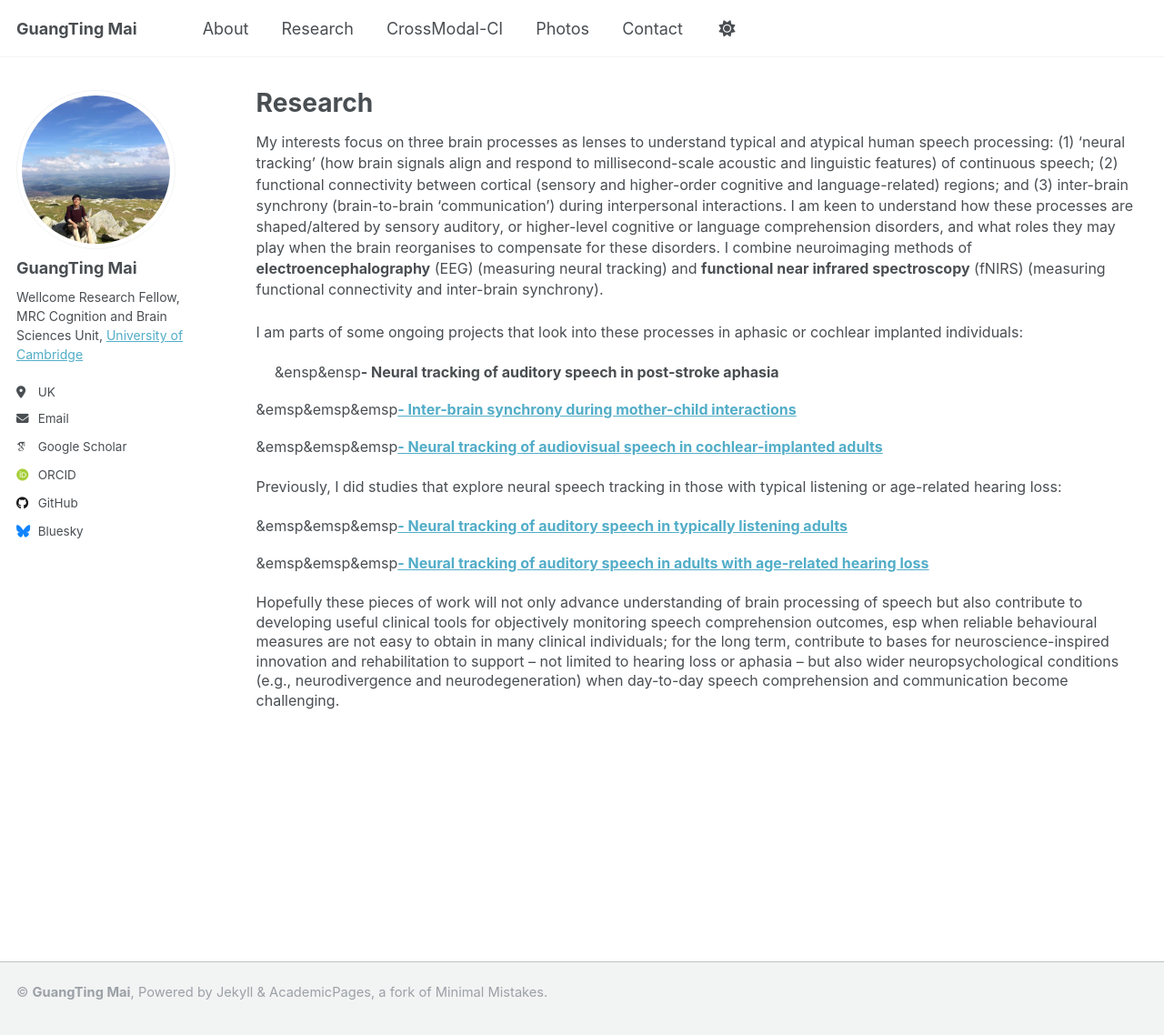
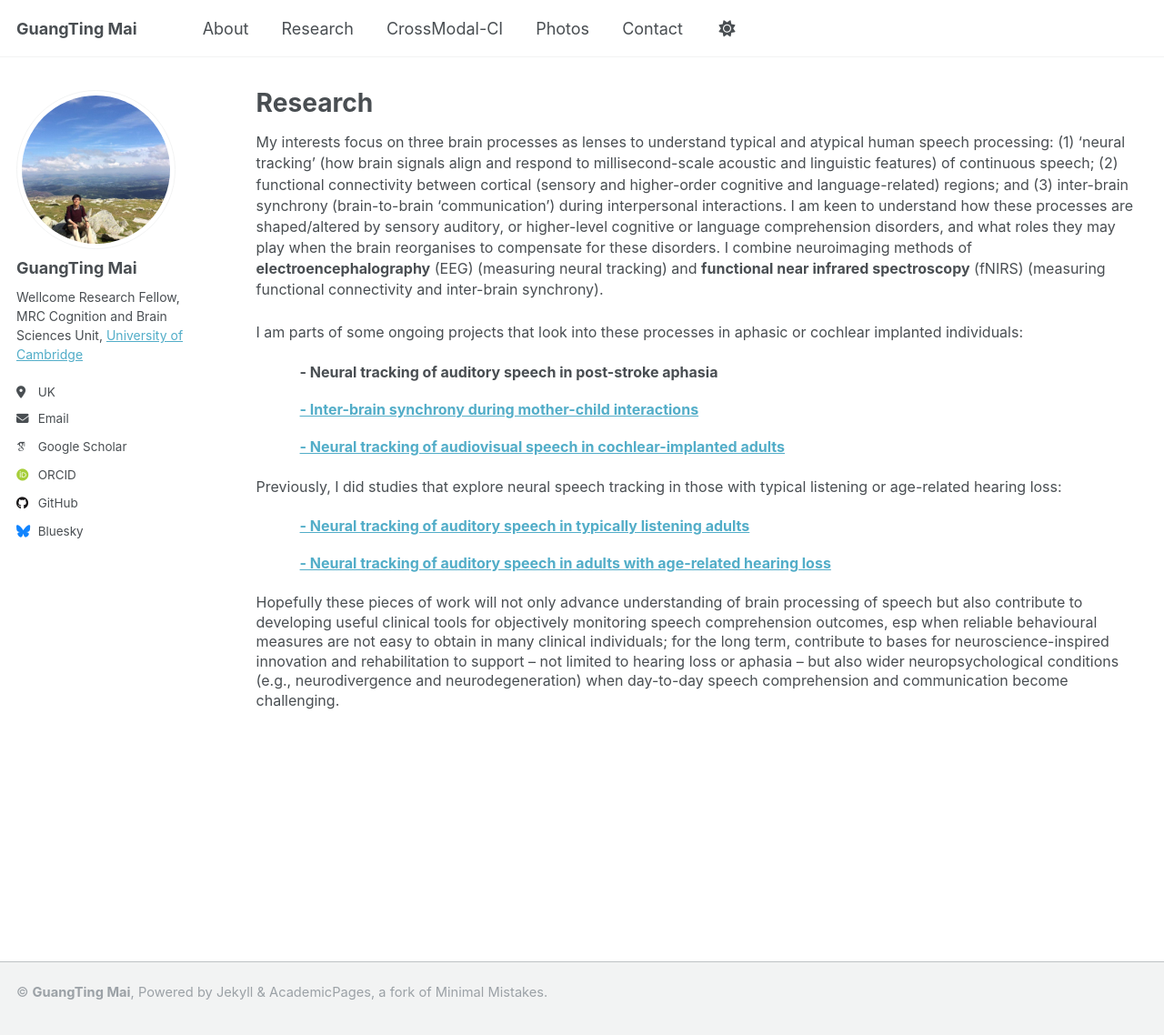
Before and after one commit to guangtingmai/guangtingmai.github.io, a Jekyll site: the page built from _pages/research.html, in a window 1280 px wide and 1144 px high. Shown: the top 1138 px of the window at 91% size. Built offline with Jekyll 4.4.1, drawn with Linux system fonts in a browser that asks for light colours; some web fonts are replaced.

Commit message:
Update research.html

```diff
--- a/_pages/research.html
+++ b/_pages/research.html
@@ -13,12 +13,12 @@ author_profile: true
   <strong>electroencephalography</strong> (EEG) (measuring neural tracking) and <strong>functional near infrared spectroscopy</strong> (fNIRS)
   (measuring functional connectivity and inter-brain synchrony).</span></p>
 <p><span style="font-size: 12pt;line-height: 1.45;display: block;margin-bottom: 0.15vh">I am parts of some ongoing projects that look into these processes in aphasic or cochlear implanted individuals:</span></p>
-<p><span style="font-size: 12pt;line-height: 1.1;display: block;margin-bottom: 0.05vh">&emsp; &ensp&ensp<strong>- Neural tracking of auditory speech in post-stroke aphasia</strong></span></p>
-<p><span style="font-size: 12pt;line-height: 1.1;display: block;margin-bottom: 0.05vh">&emsp&emsp&emsp<a href="https://guangtingmai.github.io/interbrain-sync/"><strong>- Inter-brain synchrony during mother-child interactions</strong></a></span></p>
-<p><span style="font-size: 12pt;line-height: 1.1;display: block;margin-bottom: 0.15vh">&emsp&emsp&emsp<a href="https://guangtingmai.github.io/crossmodal-ci/"><strong>- Neural tracking of audiovisual speech in cochlear-implanted adults</strong></a></span></p>
+<p><span style="font-size: 12pt;line-height: 1.1;display: block;margin-bottom: 0.05vh">&emsp;&emsp;&emsp;<strong>- Neural tracking of auditory speech in post-stroke aphasia</strong></span></p>
+<p><span style="font-size: 12pt;line-height: 1.1;display: block;margin-bottom: 0.05vh">&emsp;&emsp;&emsp;<a href="https://guangtingmai.github.io/interbrain-sync/"><strong>- Inter-brain synchrony during mother-child interactions</strong></a></span></p>
+<p><span style="font-size: 12pt;line-height: 1.1;display: block;margin-bottom: 0.15vh">&emsp;&emsp;&emsp;<a href="https://guangtingmai.github.io/crossmodal-ci/"><strong>- Neural tracking of audiovisual speech in cochlear-implanted adults</strong></a></span></p>
 <p><span style="font-size: 12pt;line-height: 1.45;display: block;margin-bottom: 0.15vh">Previously, I did studies that explore neural speech tracking in those with typical listening or age-related hearing loss:</span></p>
-<p><span style="font-size: 12pt;line-height: 1.1;display: block;margin-bottom: 0.05vh">&emsp&emsp&emsp<a href="https://guangtingmai.github.io/neuraltrack-typical/"><strong>- Neural tracking of auditory speech in typically listening adults</strong></a></span></p>
-<p><span style="font-size: 12pt;line-height: 1.1;display: block;margin-bottom: 0.05vh">&emsp&emsp&emsp<a href="https://guangtingmai.github.io/neuraltrack-hearingloss/"><strong>- Neural tracking of auditory speech in adults with age-related hearing loss</strong></a></span></p>
+<p><span style="font-size: 12pt;line-height: 1.1;display: block;margin-bottom: 0.05vh">&emsp;&emsp;&emsp;<a href="https://guangtingmai.github.io/neuraltrack-typical/"><strong>- Neural tracking of auditory speech in typically listening adults</strong></a></span></p>
+<p><span style="font-size: 12pt;line-height: 1.1;display: block;margin-bottom: 0.05vh">&emsp;&emsp;&emsp;<a href="https://guangtingmai.github.io/neuraltrack-hearingloss/"><strong>- Neural tracking of auditory speech in adults with age-related hearing loss</strong></a></span></p>
 <p><span style="font-size: 12pt;line-height: 1.35;display: block;margin-bottom: 0.15vh">Hopefully these pieces of work will not only advance
   understanding of brain processing of speech but also contribute to developing useful clinical tools for objectively monitoring speech
   comprehension outcomes, esp when reliable behavioural measures are not easy to obtain in many clinical individuals; for the long term, contribute
```
